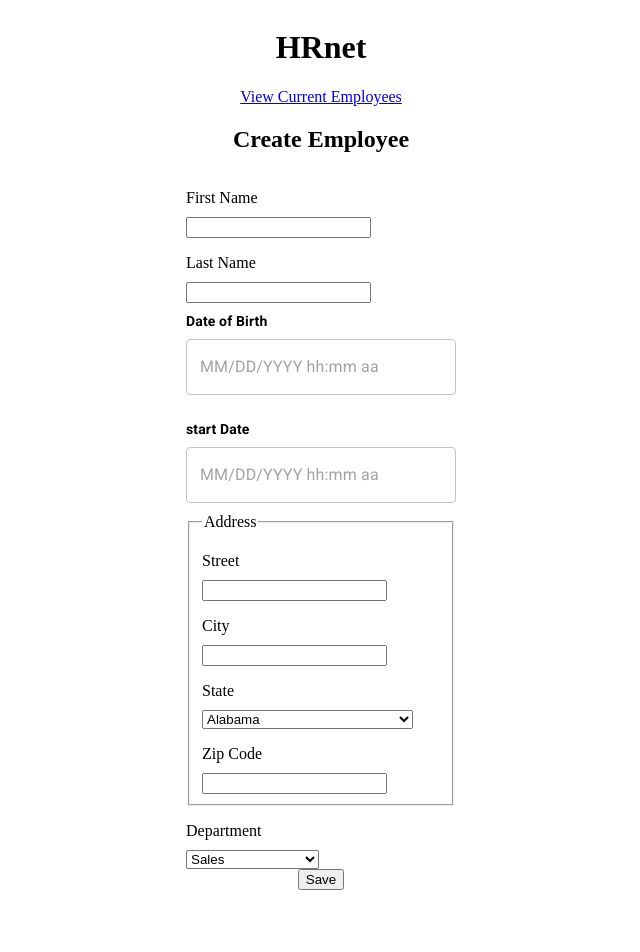
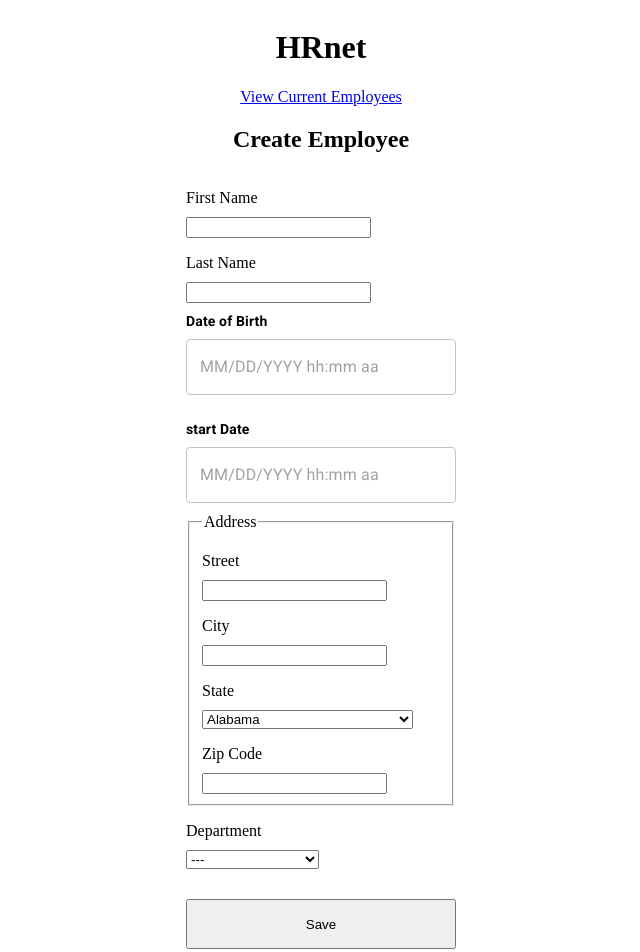
Before and after one commit to franky15/hrnet, a React (Create React App) app in the folder front/: page / in a window 1280 px wide. Shown: the top 952 px of the page, without its empty margins (319-959 px from the left). Before the commit the page ends 898 px from the top, so only its background shows below. Built offline with nearby package versions, Linux system fonts and the light colour scheme.

Commit message:
correction des flêches de changement de page et ajustement de la réinitialisation des formulaires

```diff
--- a/front/src/components/DateTimePicker.js
+++ b/front/src/components/DateTimePicker.js
@@ -66,7 +66,7 @@ function Label({ componentName, valueType, isProOnly }) {
   return content;
 }
 
-export default function CommonlyUsedComponents({getDate}) {
+export default function CommonlyUsedComponents({getDate, dateIsopen}) {
 
   const [dateOfBirth, setDateOfBirth] = useState(null);
   const [startDate, setStartDate] = useState(null);
@@ -92,7 +92,6 @@ export default function CommonlyUsedComponents({getDate}) {
 
         birth = newDate;
 
-        //getDate(newDate, startDate);
       }
 
 
@@ -113,7 +112,27 @@ export default function CommonlyUsedComponents({getDate}) {
       }
     }
 
-    getDate(birth, start);
+    console.log("***birth", birth, "***birth", start);
+
+    const resetValues = () => {
+
+      if(dateIsopen) {
+
+        birth = ""
+        start = ""
+
+      }
+
+    }
+    resetValues();
+
+
+    if (birth && start) {
+
+      getDate(birth, start); // Appelez seulement si les deux valeurs sont non-nulles
+
+    }
+    //getDate(birth, start);
 
   }, [dateOfBirth, startDate, ]);
 
--- a/front/src/index.css
+++ b/front/src/index.css
@@ -20,6 +20,14 @@ label {
 
 .address {
   margin-top: 10px;
+}
+
+.btnSave {
+  width: 270px;
+  height: 50px;
+  margin-top: 30px;
+  margin-bottom: 10px;
+  cursor: pointer;
 }
 
 .modalContainer {
--- a/front/src/pages/publicPages/CreateEmployee.js
+++ b/front/src/pages/publicPages/CreateEmployee.js
@@ -1,4 +1,4 @@
-import React,{useState} from 'react';
+import React,{useState, useCallback} from 'react';
 
 import { Link } from 'react-router-dom';
 
@@ -26,6 +26,9 @@ const CreateEmployee = () => {
      //gestion du state de la modal
      const [isOpenmodal, setIsOpenModal] = useState(false);
 
+     //gestion du state de reinitialisation des champs dateOfBirth et startDate
+    const [dateIsopen, setDateIsopen] = useState(false);
+
 
     //gestion du state de l'employé
     const [employee, setEmployee] = useState({
@@ -43,7 +46,19 @@ const CreateEmployee = () => {
                             });
 
    //fonction de récupération des données du DatePicker vers le parent
-    const getDate = (dateOfBirth, startDate) => {
+   const getDate = useCallback((birth, start) => {
+
+        setEmployee({
+            ...employee,
+            dateOfBirth: birth,
+            startDate: start
+        });
+
+
+   }, [employee]);
+
+   /*
+   const getDate = (dateOfBirth, startDate) => {
 
         setEmployee({
             ...employee,
@@ -52,8 +67,11 @@ const CreateEmployee = () => {
         });
 
     }
+    */
 
-    console.log(employee);
+
+    console.log("***employee", employee);
+
 
    //fonction permet de mettre à jour le state de l'employé
    const handleChange = (e) => {
@@ -63,7 +81,7 @@ const CreateEmployee = () => {
             [e.target.name]: e.target.value
         });
 
-
+        setDateIsopen(false);
 
     }
 
@@ -71,10 +89,35 @@ const CreateEmployee = () => {
     //fonction permet de sauvegarder un employé
     const saveEmployee = () => {
 
-        setIsOpenModal(true);
+
+        if(employee.firstName === '' || employee.lastName === '' || employee.dateOfBirth === '' || employee.startDate === '' || employee.street === '' || employee.city === '' || employee.state === '' || employee.zipCode === '' || employee.department === '') {
+
+            alert('Tous les champs doivent être remplis');
+            return;
+        }
 
         //éxécution de l'action addEmployee en lui passant en paramètre l'employé
         dispatch( addEmployee(employee) );
+
+        setIsOpenModal(true);
+
+        setDateIsopen(true);
+
+        //réinitialisation du state de l'employé
+        setEmployee({
+
+            ...employee,
+            firstName: '',
+            lastName: '',
+            dateOfBirth: '',
+            startDate: '',
+            street: '',
+            city: '',
+            state: '',
+            zipCode: '',
+            department: ''
+
+        })
 
 
     }
@@ -93,46 +136,47 @@ const CreateEmployee = () => {
             <h2>Create Employee</h2>
             <form action="#" id="create-employee">
                 <label htmlFor="first-name">First Name</label>
-                <input type="text" name='firstName' value={employee.firstName} id="first-name" onChange={handleChange} />
+                <input type="text" name='firstName' value={employee.firstName} id="first-name"  onChange={handleChange} />
 
                 <label htmlFor="last-name">Last Name</label>
-                <input type="text" name="lastName" id="last-name" value={employee.lastName}  onChange={handleChange}   />
+                <input type="text" name="lastName" id="last-name" value={employee.lastName}   onChange={handleChange}   />
 
                 {  /*
                     <label htmlFor="date-of-birth">Date of Birth</label>
-                    <input id="dateOfBirth" type="date" name="dateOfBirth" value={employee.dateOfBirth} onChange={handleChange}  />
+                    <input id="dateOfBirth" type="date" name="dateOfBirth" value={employee.dateOfBirth}  onChange={handleChange}  />
 
                     <label htmlFor="startDate">Start Date</label>
-                    <input id="start-date" type="date" name="startDate" value={employee.startDate} onChange={handleChange} />
+                    <input id="start-date" type="date" name="startDate" value={employee.startDate}  onChange={handleChange} />
                 */
                 }
 
 
-                {<CommonlyUsedComponents  getDate={getDate} /> }
+                {<CommonlyUsedComponents  getDate={getDate}  dateIsopen={dateIsopen}  /> }
 
 
                 <fieldset className="address">
                     <legend>Address</legend>
 
                     <label htmlFor="street">Street</label>
-                    <input id="street" type="text" name="street" value={employee.street} onChange={handleChange} />
+                    <input id="street" type="text" name="street" value={employee.street}  onChange={handleChange} />
 
                     <label htmlFor="city">City</label>
                     <input id="city" type="text"  name="city" value={employee.city}  onChange={handleChange} />
 
                     <label htmlFor="state">State</label>
-                    <select name="state" id="state" value={employee.state} onChange={handleChange}>
+                    <select name="state" id="state" value={employee.state}  onChange={handleChange}>
                         {datas.map((employee, index) => (
                             <option key={index}>{employee.name}</option>
                         ))}
                     </select>
 
                     <label htmlFor="zipCode">Zip Code</label>
-                    <input id="zip-code" type="number" name="zipCode" value={employee.zipCode} onChange={handleChange}  />
+                    <input id="zip-code" type="number" name="zipCode" value={employee.zipCode}  onChange={handleChange}  />
                 </fieldset>
 
                 <label htmlFor="department">Department</label>
-                <select name="department" id="department" value={employee.department} onChange={handleChange}>
+                <select name="department" id="department" value={employee.department}  onChange={handleChange}>
+                    <option>---</option>
                     <option>Sales</option>
                     <option>Marketing</option>
                     <option>Engineering</option>
@@ -141,7 +185,7 @@ const CreateEmployee = () => {
                 </select>
             </form>
 
-            <button onClick={saveEmployee}>Save</button>
+            <button  className="btnSave"  onClick={saveEmployee}>Save</button>
         </div>
         { isOpenmodal && <Modal closeModel={closeModel} />}
         </>
--- a/front/src/styles/_createEmployee.scss
+++ b/front/src/styles/_createEmployee.scss
@@ -24,3 +24,12 @@ label {
 .address {
     margin-top: 10px;
 }
+.btnSave{
+
+    width: 270px;
+    height: 50px;
+    margin-top: 30px;
+    margin-bottom: 10px;
+    cursor: pointer;
+
+}
```
Also changed, not shown: front/src/pages/publicPages/EmployeeList.js (+10 -55 lines), 2 other files (tests, documents, lock files or other folders).
